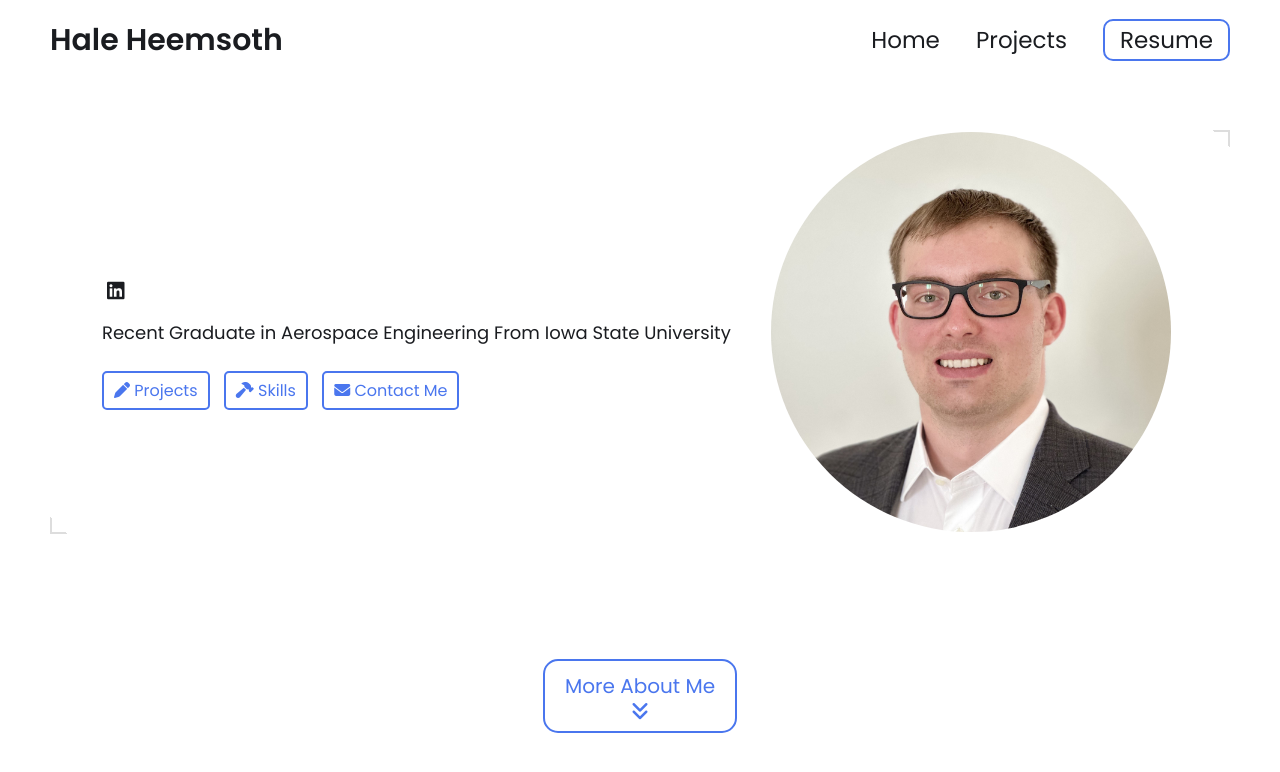
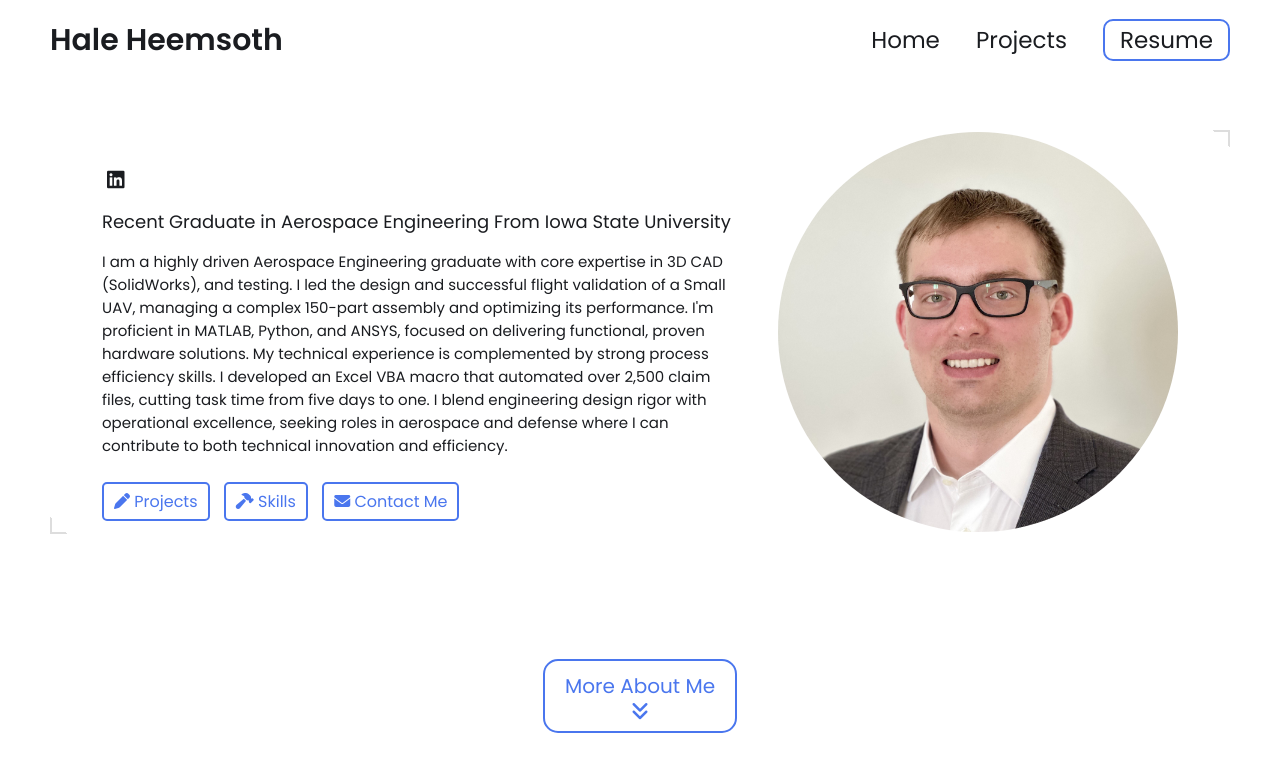
Before and after one commit to fakehale/fakehale.github.io, a Jekyll site: the page built from index.html, in a window 1280 px wide and 900 px high. Shown: the top 772 px of the window. Built offline with Jekyll 4.4.1, drawn with Linux system fonts in a browser that asks for light colours.

Commit message:
Update _config.yml
Added description

```diff
--- a/_config.yml
+++ b/_config.yml
@@ -14,7 +14,8 @@ title: Hale Heemsoth's Portfolio # This is what shows up in the tab of the brows
 # Hero Section
 name: Hale Heemsoth
 headline: Recent Graduate in Aerospace Engineering From Iowa State University
-description: >- # dont remove this line. this will ignore all new lines until the next section
+description: I am a highly driven Aerospace Engineering graduate with core expertise in 3D CAD (SolidWorks), and testing. I led the design and successful flight validation of a Small UAV, managing a complex 150-part assembly and optimizing its performance. I'm proficient in MATLAB, Python, and ANSYS, focused on delivering functional, proven hardware solutions. My technical experience is complemented by strong process efficiency skills. I developed an Excel VBA macro that automated over 2,500 claim files, cutting task time from five days to one. I blend engineering design rigor with operational excellence, seeking roles in aerospace and defense where I can contribute to both technical innovation and efficiency.
+# dont remove this line. this will ignore all new lines until the next section
 
 # Place your profile image in /assets/images/profile-image/folder and edit the file name
 profile_image: ./assets/images/profile-image/IMG_7799_1.jpg
```
